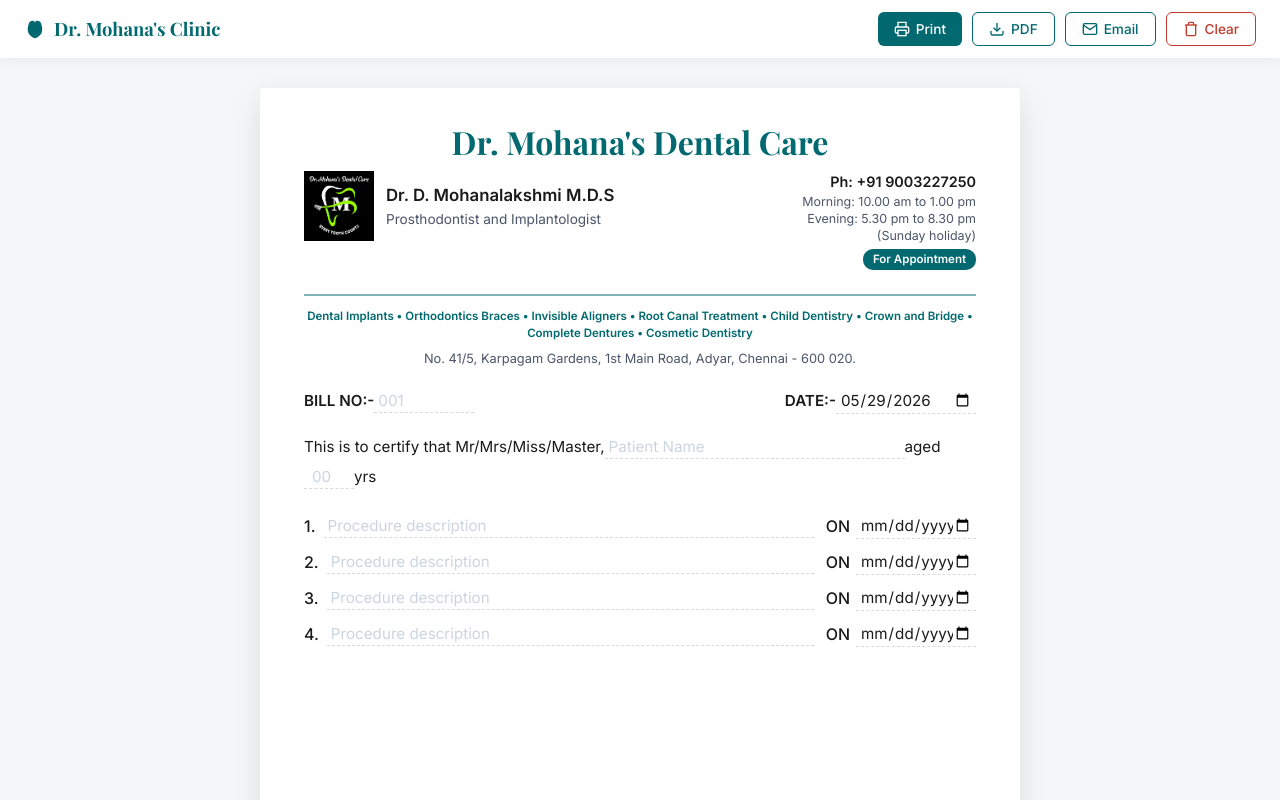
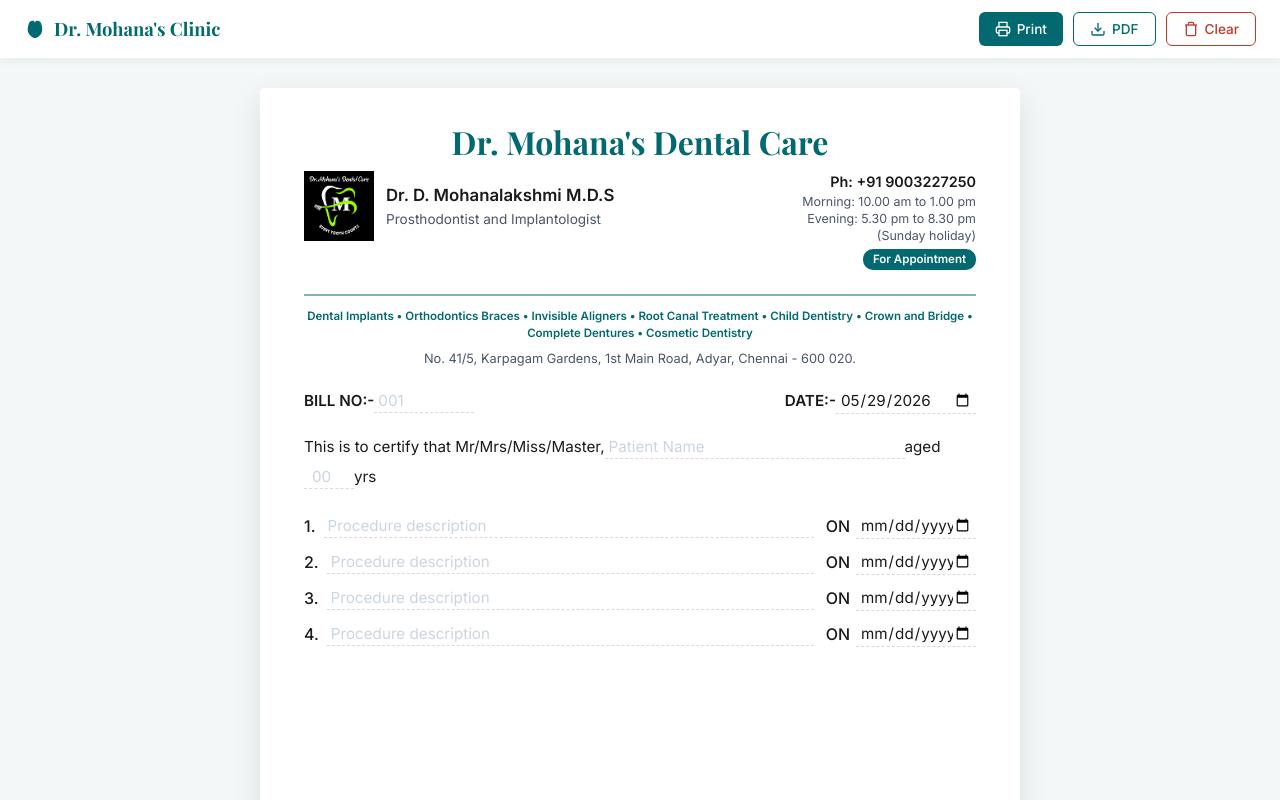
Before and after one commit to RisAhamed/Presciption-pad-Mohanas, a React (Vite) app: page / in a window 1280 px wide. Shown: the top 800 px of the page. Built offline with nearby package versions, Linux system fonts and the light colour scheme.

Commit message:
email button removed

```diff
--- a/src/App.tsx
+++ b/src/App.tsx
@@ -302,12 +302,7 @@
         }
     };
 
-    const shareEmail = () => {
-        const name = (document.getElementById('patientName') as HTMLInputElement)?.value || 'Patient';
-        const subject = 'Dental Bill - ' + name + " - Dr. Mohana's Dental Care";
-        const body = getBillSummary();
-        window.location.href = 'mailto:?subject=' + encodeURIComponent(subject) + '&body=' + encodeURIComponent(body);
-    };
+
 
     const clearFields = () => {
         if (window.confirm('Are you sure you want to clear all fields?')) {
@@ -337,10 +332,7 @@
                         <svg width="16" height="16" viewBox="0 0 24 24" fill="none" stroke="currentColor" strokeWidth="2"><path d="M21 15v4a2 2 0 0 1-2 2H5a2 2 0 0 1-2-2v-4"></path><polyline points="7 10 12 15 17 10"></polyline><line x1="12" y1="15" x2="12" y2="3"></line></svg>
                         PDF
                     </button>
-                    <button className="btn-secondary" onClick={shareEmail} aria-label="Share via Email">
-                        <svg width="16" height="16" viewBox="0 0 24 24" fill="none" stroke="currentColor" strokeWidth="2"><path d="M4 4h16c1.1 0 2 .9 2 2v12c0 1.1-.9 2-2 2H4c-1.1 0-2-.9-2-2V6c0-1.1.9-2 2-2z"></path><polyline points="22,6 12,13 2,6"></polyline></svg>
-                        Email
-                    </button>
+
                     <button className="btn-danger" onClick={clearFields} aria-label="Clear Form">
                         <svg width="16" height="16" viewBox="0 0 24 24" fill="none" stroke="currentColor" strokeWidth="2"><polyline points="3 6 5 6 21 6"></polyline><path d="M19 6v14a2 2 0 0 1-2 2H7a2 2 0 0 1-2-2V6m3 0V4a2 2 0 0 1 2-2h4a2 2 0 0 1 2 2v2"></path></svg>
                         Clear
```
Also changed, not shown: dental-bill.html (+1 -7 lines).
